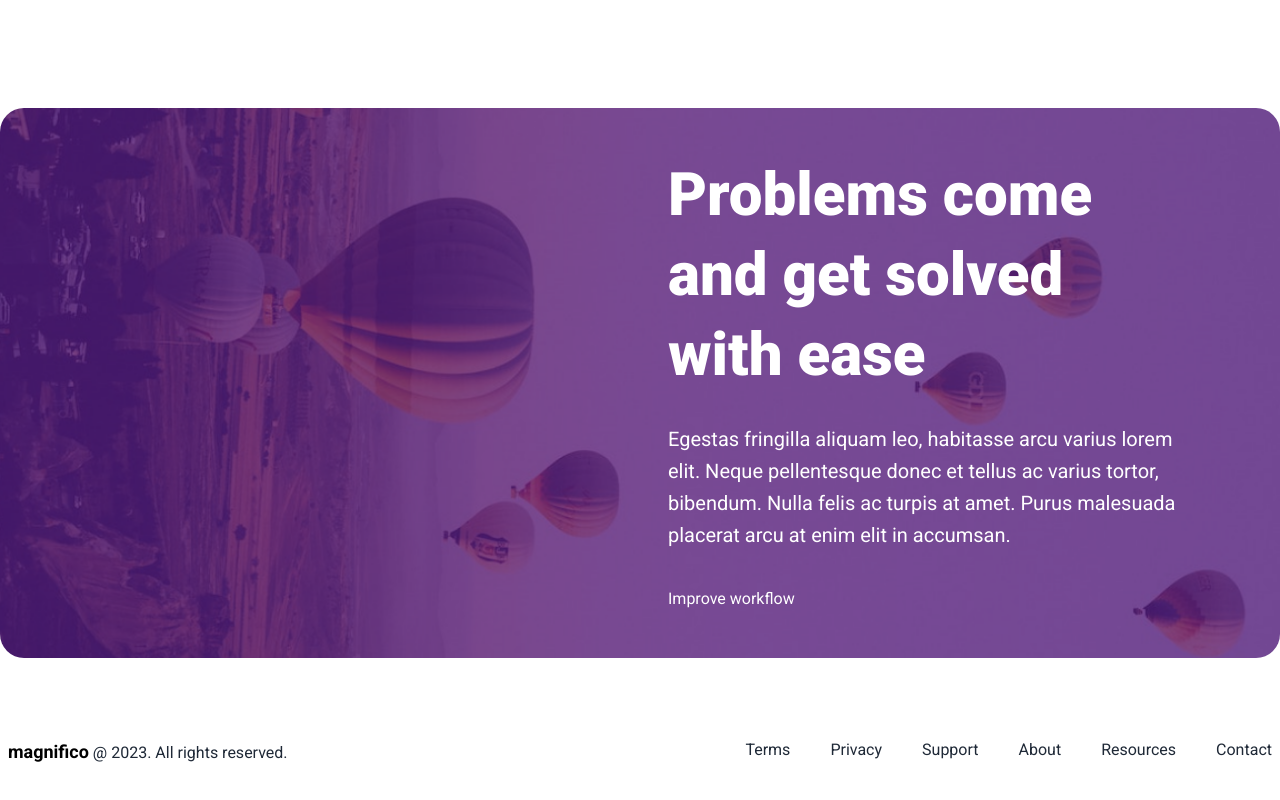
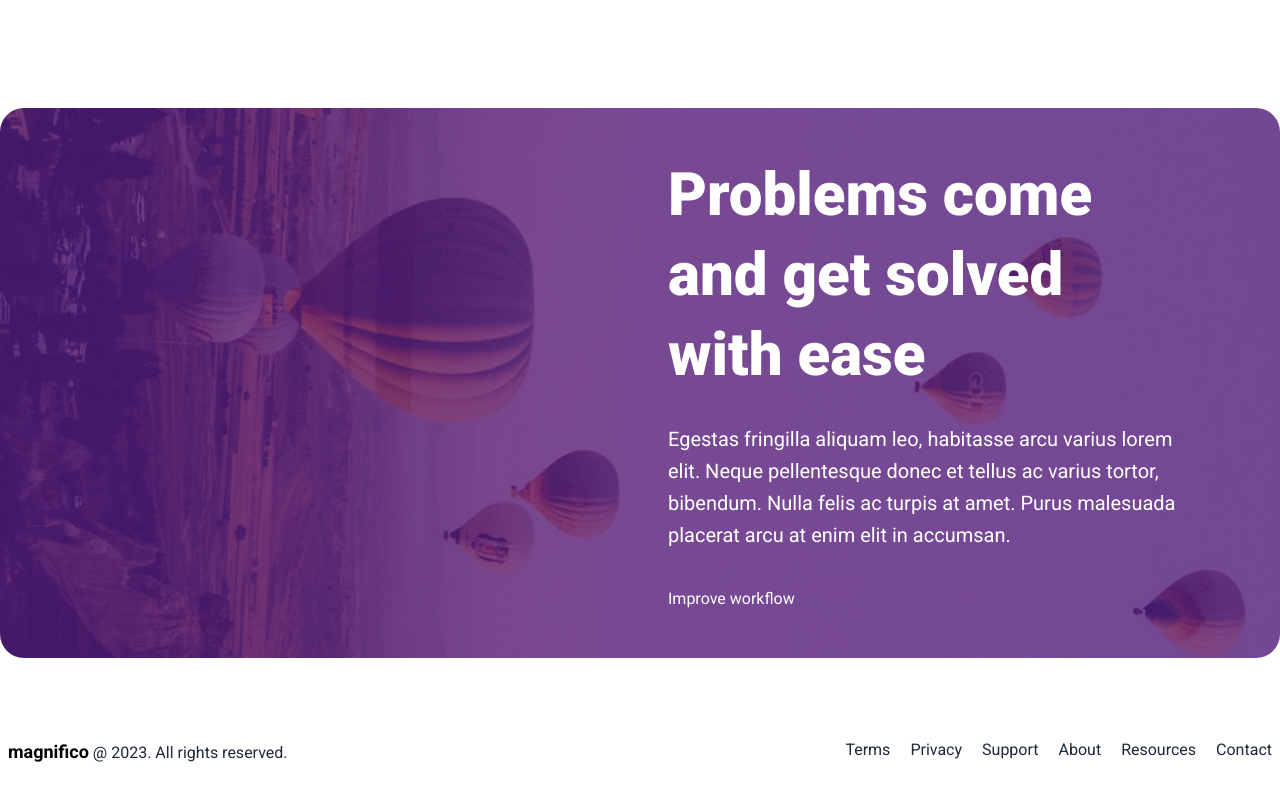
Before and after one commit to warmachine028/magnifico, a React (Vite) app: page / in a window 1280 px wide. Shown: the part 2192-2992 px from the top of the page. Built offline with nearby package versions, Linux system fonts and the light colour scheme; some icons are missing.

Commit message:
feat: responsive footer

```diff
--- a/src/components/Footer.jsx
+++ b/src/components/Footer.jsx
@@ -9,7 +9,7 @@ const Footer = () => {
 					<strong className="text-lg">magnifico</strong>
 					<span className="text-gray-800"> @ 2023. All rights reserved.</span>
 				</h6>
-				<div className="flex gap-10 text-gray-800">
+				<div className="flex gap-5 text-gray-800">
 					{footerLinks.map((footerLink, i) => (
 						<Link to="#" key={i}>
 							{footerLink}
```
